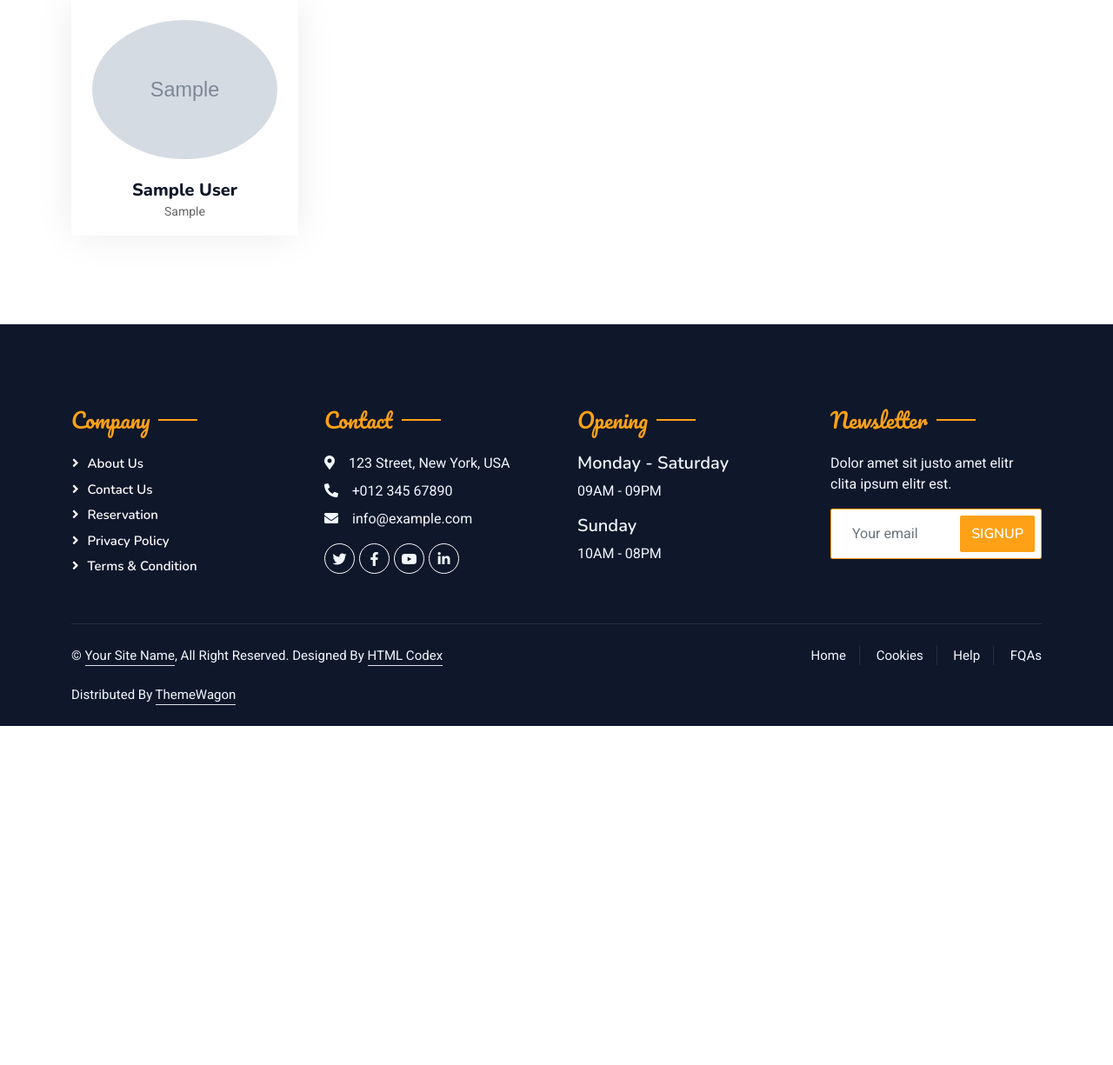
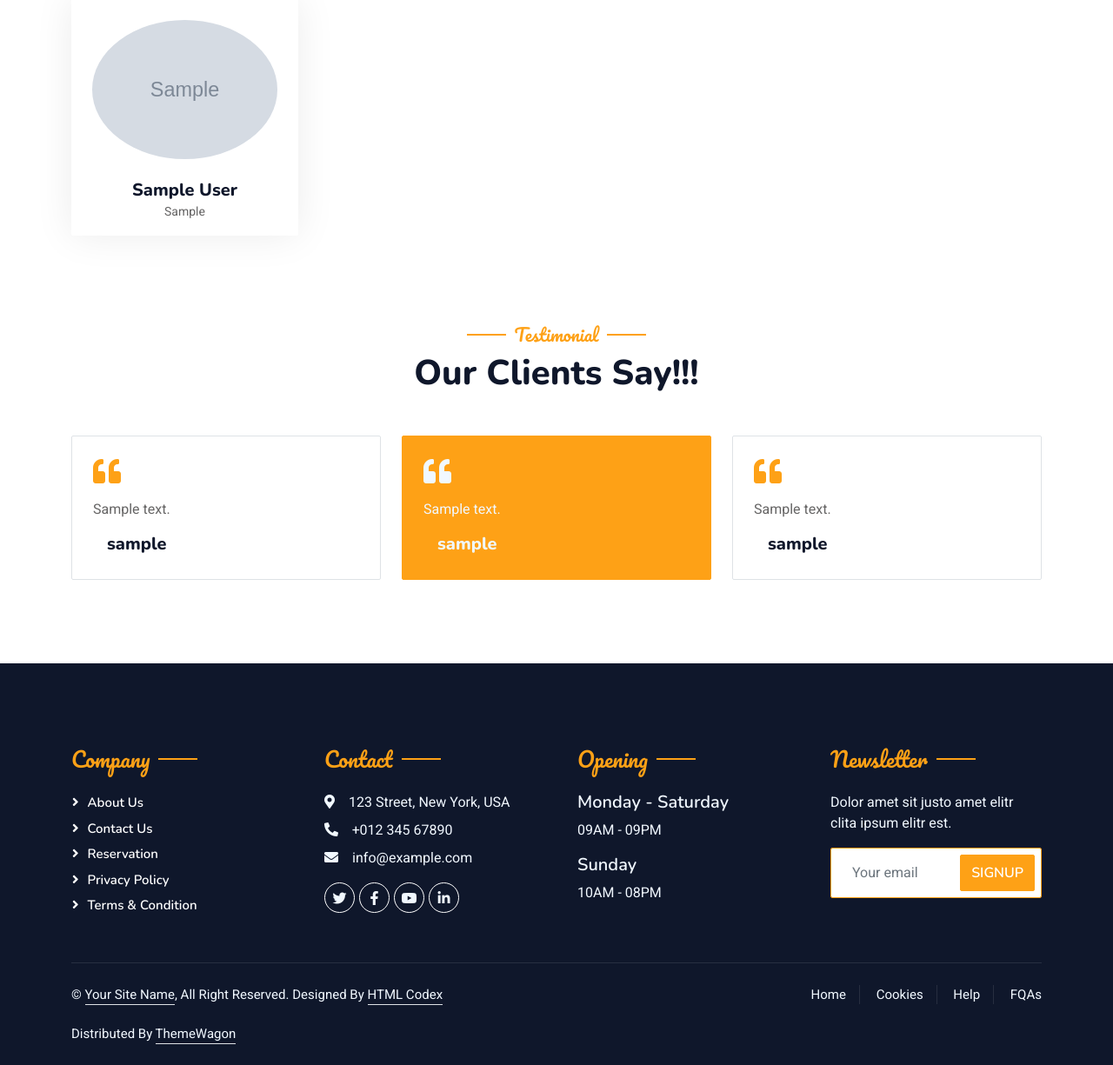
Before and after one commit to UzairAli36/Restaurant-Management-System, a PHP site: page /restoran/about.php in a window 1280 px wide. Shown: the part 1252-2477 px from the top of the page at 87% size. Before the commit the page ends 2087 px from the top, so only its background shows below. Run offline with PHP 8.4, Linux system fonts and the light colour scheme; tables that the repository leaves empty or names only in its code hold one stand-in row (values such as "Sample post"); grey boxes marked "Sample" are stand-in pictures; some libraries are stand-ins or nearby versions.

Commit message:
new commit added

```diff
--- a/about.php
+++ b/about.php
@@ -5,7 +5,11 @@
 
 $query = "SELECT * FROM employees";
 $app = new APP;
-$employees = $app->selectAll($query)
+$employees = $app->selectAll($query);
+
+$query = "SELECT * FROM reviews";
+$app = new APP;
+$reviews = $app->selectAll($query);
 
 ?>
 
@@ -104,4 +108,28 @@ $employees = $app->selectAll($query)
 </div>
 <!-- Team End -->
 
+<!-- Testimonial Start -->
+<div class="container-xxl py-5 wow fadeInUp" data-wow-delay="0.1s">
+    <div class="container">
+        <div class="text-center">
+            <h5 class="section-title ff-secondary text-center text-primary fw-normal">Testimonial</h5>
+            <h1 class="mb-5">Our Clients Say!!!</h1>
+        </div>
+        <div class="owl-carousel testimonial-carousel">
+            <?php foreach ($reviews as $review) : ?>
+                <div class="testimonial-item bg-transparent border rounded p-4">
+                    <i class="fa fa-quote-left fa-2x text-primary mb-3"></i>
+                    <p><?php echo $review->review; ?></p>
+                    <div class="d-flex align-items-center">
+                        <div class="ps-3">
+                            <h5 class="mb-1"><?php echo $review->username; ?></h5>
+                        </div>
+                    </div>
+                </div>
+            <?php endforeach; ?>
+        </div>
+    </div>
+</div>
+<!-- Testimonial End -->
+
 <?php require "includes/footer.php"; ?>
```
